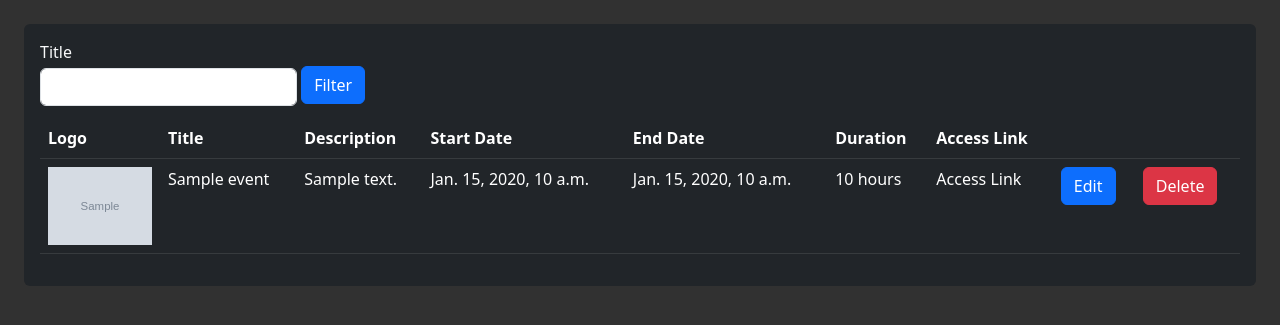
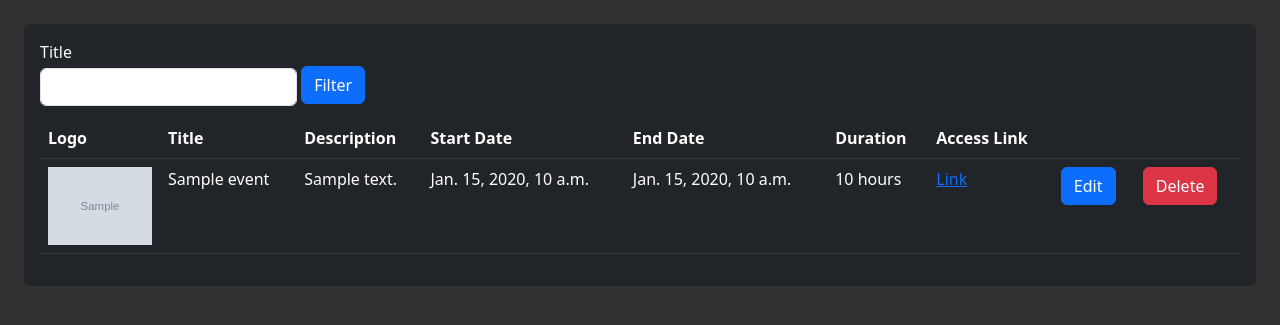
Before and after one commit to zHenriqueGN/EventPlaza, a Django app: template core/apps/events/templates/eventedit.html in a window 1280 px wide. Shown: the part 56-381 px from the top of the page. Run offline with Django 4.2, Linux system fonts and the light colour scheme; the template is opened without the code that fills it: most values are stand-ins (such as "Sample title", 1, 10 or a date in 2020); grey boxes marked "Sample" are stand-in pictures; some libraries are stand-ins or nearby versions.

Commit message:
feat: add access link in events table

```diff
--- a/templates/fragments/events/eventstable.html
+++ b/templates/fragments/events/eventstable.html
@@ -36,7 +36,7 @@
                     <td>{{ event.start_date }}</td>
                     <td>{{ event.end_date }}</td>
                     <td>{{ event.duration }} hours</td>
-                    <td>Access Link</td>
+                    <td><a href="{% url 'event_access' event.id %}">Link</a></td>
                     <td><a href="{% url 'event_editor' event.id %}"><button class="btn btn-primary">Edit</button></a>
                     </td>
                     <td>
```
